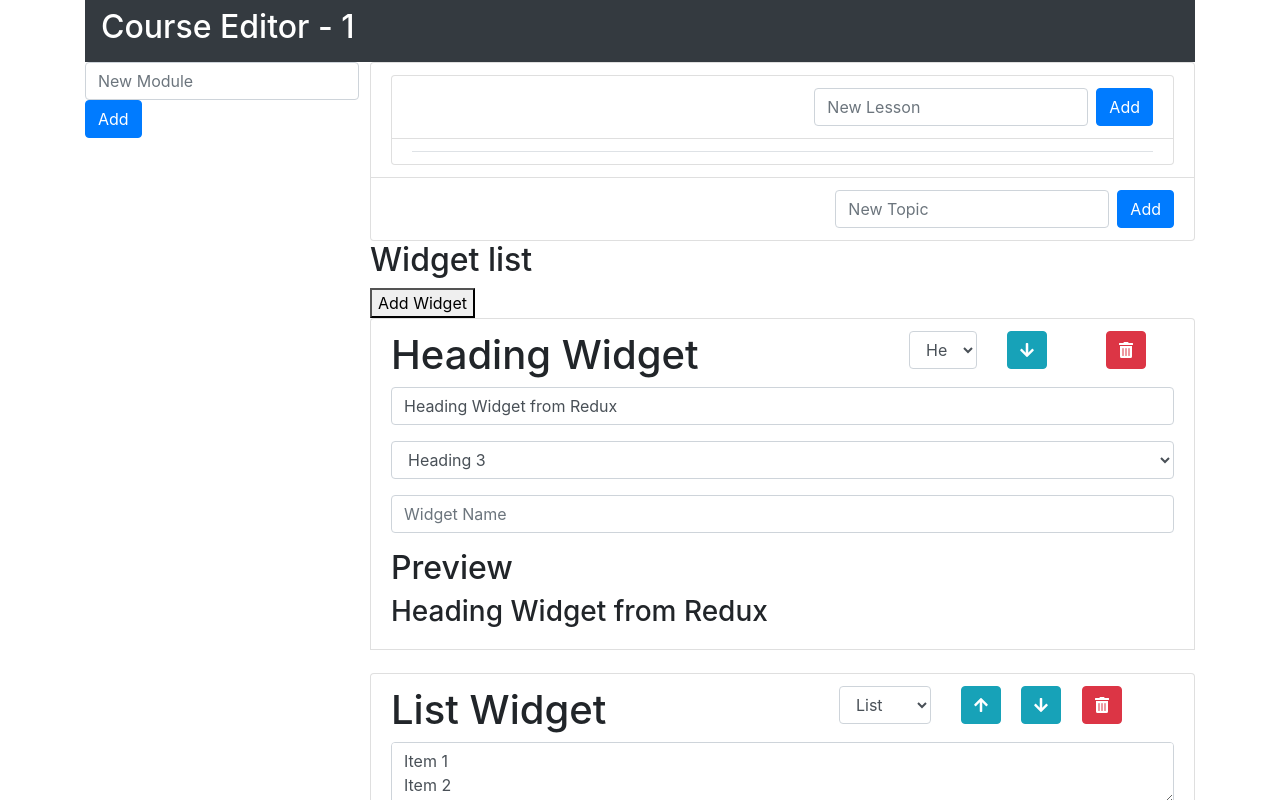
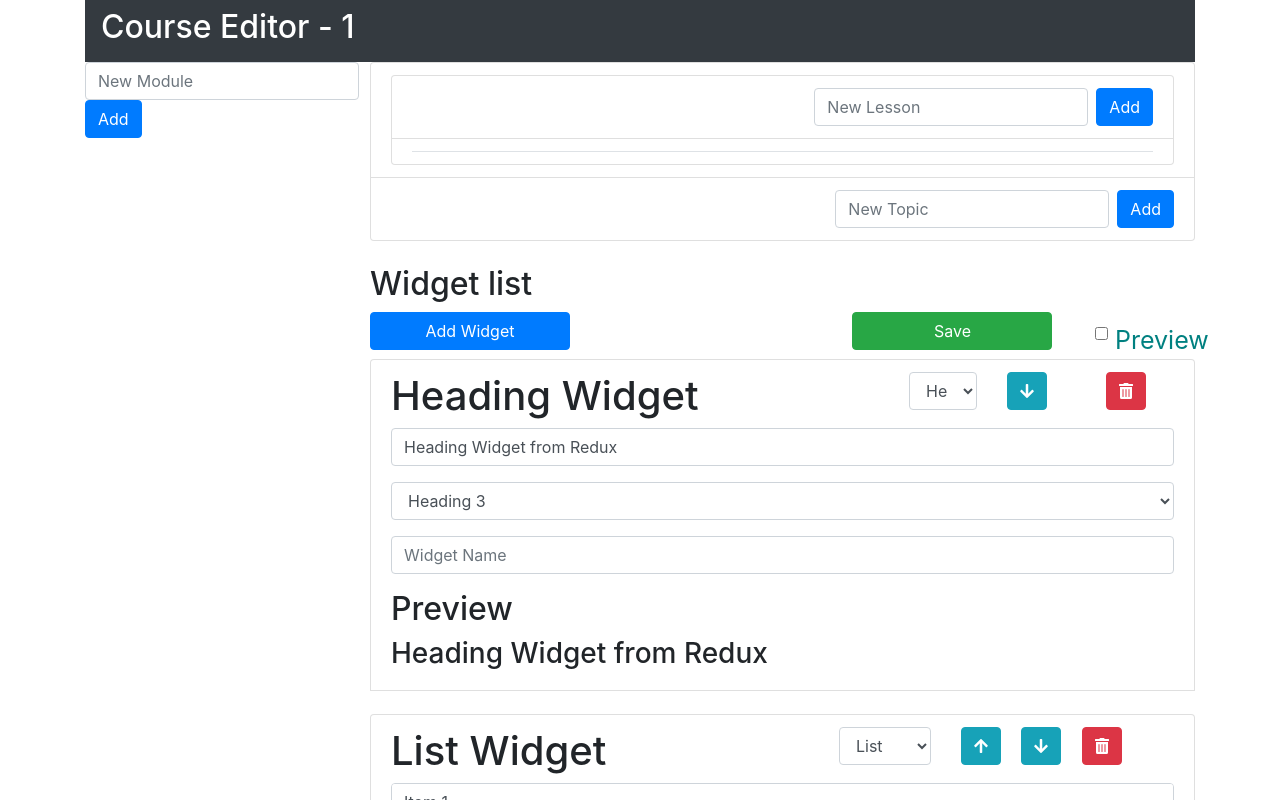
Before and after one commit to zackcmartin/wbdv-fall-19-zackmartin-client-react, a React (Create React App) app: page /editor/1 in a window 1280 px wide. Shown: the top 800 px of the page. Built offline with nearby package versions, Linux system fonts and the light colour scheme.

Commit message:
Repoisitioning done. Must figure out preview button

```diff
--- a/src/components/Whiteboard.js
+++ b/src/components/Whiteboard.js
@@ -11,7 +11,8 @@ class WhiteBoard extends React.Component {
             <Router>
                 <div>
                     <Route
-                        path="/courses"
+                        exact
+                        path="/"
                         component={CourseTable}/>
 
                     <Route
--- a/src/components/WidgetListComponent.js
+++ b/src/components/WidgetListComponent.js
@@ -24,8 +24,24 @@ library.add(faTrashAlt);
 
 const WidgetListComponent = ({ widgets, addWidget, deleteWidget, updateWidget, repositionWidgets }) =>
     <div>
+        <br/>
         <h2>Widget list</h2>
-        <button onClick={addWidget}>Add Widget</button>
+        <div className="row">
+            <div className="col-sm-4">
+                <button onClick={addWidget} className="btn btn-primary" style={{width:200}}>Add Widget</button>
+            </div>
+            <div className="col-sm-6" >
+                <button className="btn btn-success float-right" style={{width: 200}}>Save</button>
+            </div>
+            <div className="col-sm-2">
+                <div class="form-check float-right" style={{paddingTop: 10, width: 100}}>
+                    <input class="form-check-input" type="checkbox" value="" id="check"/>
+                    <label class="form-check-label" for="check" style={{color: 'teal', fontSize: 25}}>
+                        Preview
+            </label>
+                </div>
+            </div>
+        </div>
         <ul className="list-group">
             {
                 widgets.map(function (widget, index) {
@@ -33,9 +49,9 @@ const WidgetListComponent = ({ widgets, addWidget, deleteWidget, updateWidget, r
                         index++;
                         return <div>
                             <li className="list-group-item">
-                                <div class="float-right">
-                                    <div class="row">
-                                        <div class="col-sm-4">
+                                <div className="float-right">
+                                    <div className="row">
+                                        <div className="col-sm-4">
                                             <select class="form-control" value={widget.type} onChange={(e) => updateWidget({ ...widget, type: e.target.value })}>
                                                 <option value="HEADING">Heading</option>
                                                 <option value="LIST">List</option>
@@ -45,12 +61,12 @@ const WidgetListComponent = ({ widgets, addWidget, deleteWidget, updateWidget, r
                                             </select>
                                         </div>
 
-                                        <div class="col-sm-4">
+                                        <div className="col-sm-4">
                                             <button className="btn btn-info" onClick={() => repositionWidgets(widget, "down")}>
                                                 <FontAwesomeIcon icon="arrow-down"></FontAwesomeIcon>
                                             </button>
                                         </div>
-                                        <div class="col-sm-4">
+                                        <div className="col-sm-4">
                                             <button className="btn btn-danger" onClick={() => deleteWidget(widget.id)}>
                                                 <FontAwesomeIcon icon="trash-alt"></FontAwesomeIcon>
                                             </button>
@@ -71,9 +87,9 @@ const WidgetListComponent = ({ widgets, addWidget, deleteWidget, updateWidget, r
                         index = 0;
                         return <div>
                             <li className="list-group-item">
-                                <div class="float-right">
-                                    <div class="row">
-                                        <div class="col-sm-4">
+                                <div className="float-right">
+                                    <div className="row">
+                                        <div className="col-sm-4">
                                             <select class="form-control" value={widget.type} onChange={(e) => updateWidget({ ...widget, type: e.target.value })}>
                                                 <option value="HEADING">Heading</option>
                                                 <option value="LIST">List</option>
@@ -83,7 +99,7 @@ const WidgetListComponent = ({ widgets, addWidget, deleteWidget, updateWidget, r
                                             </select>
                                         </div>
                                         <div class="col-sm-4">
-                                            <button className="btn btn-info"  onClick={() => repositionWidgets(widget, "up")}>
+                                            <button className="btn btn-info" onClick={() => repositionWidgets(widget, "up")}>
                                                 <FontAwesomeIcon icon="arrow-up"></FontAwesomeIcon>
                                             </button>
                                         </div>
@@ -110,9 +126,9 @@ const WidgetListComponent = ({ widgets, addWidget, deleteWidget, updateWidget, r
                         index++;
                         return <div>
                             <li className="list-group-item">
-                                <div class="float-right">
-                                    <div class="row">
-                                        <div class="col-sm-4">
+                                <div className="float-right">
+                                    <div className="row">
+                                        <div className="col-sm-4">
                                             <select class="form-control" value={widget.type} onChange={(e) => updateWidget({ ...widget, type: e.target.value })}>
                                                 <option value="HEADING">Heading</option>
                                                 <option value="LIST">List</option>
```
